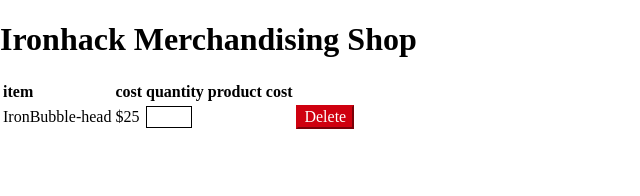
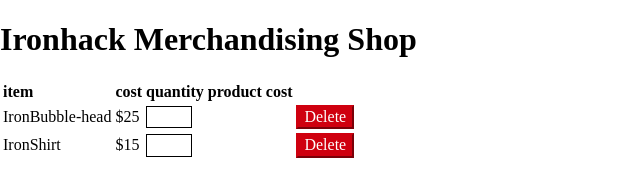
Before and after one commit to ironhack-labs/lab-dom-ironhack-cart, a plain HTML site: page starter-code/index.html in a window 1280 px wide. Shown: the whole page, without its empty margins (0-640 px from the left). Drawn offline with nearby package versions, Linux system fonts and the light colour scheme.

Commit message:
agregar segunda fila

```diff
--- a/starter-code/index.html
+++ b/starter-code/index.html
@@ -10,7 +10,7 @@
   <script type="text/javascript" src="./js/index.js"></script>
   <title>Ironhack cart</title>
   <h1>Ironhack Merchandising Shop</h1>
-  <table>
+  <table id="someTable">
     <tr>
       <th>item</th>
       <th>cost</th>
@@ -22,16 +22,16 @@
       <td>$25</td>
       <td><input type="text" id="qty1" onchange="updatePriceByProduct(25,1)" value=""></td>
       <td id="productCost1"></td>
-      <td><button class="btn-delete ">Delete</button></td>
+      <td><button class="btn-delete" onclick="deleteItem(1)">Delete</button></td>
     </tr>
-    <!-- <tr>
+    <tr>
       <td>IronShirt</td>
       <td>$15</td>
-      <td><input type="text "></td>
-      <td></td>
-      <td><button class="btn-delete ">Delete</button></td>
+      <td><input type="text" id="qty2" onchange="updatePriceByProduct(15,2)" value=""></td>
+      <td id="productCost2"></td>
+      <td><button class="btn-delete" onclick="deleteItem(2)">Delete</button></td>
     </tr>
-    <tr>
+    <!--     <tr>
       <td>IronCup</td>
       <td>$10</td>
       <td><input type="text "></td>
--- a/starter-code/js/index.js
+++ b/starter-code/js/index.js
@@ -1,4 +1,6 @@
-function deleteItem(e) {}
+function deleteItem(index) {
+  document.getElementById("someTable").deleteRow(index);
+}
 
 function getPriceByProduct(itemNode) {
   let row = document.getElementsByTagName("tr")[itemNode];
@@ -12,7 +14,7 @@
   let quantity = document.getElementById(qtyidString).value;
   let productCost = quantity * productPrice;
   pcidString = "productCost" + index;
-  document.getElementById("productCost1").innerHTML = productCost;
+  document.getElementById(pcidString).innerHTML = "$" + productCost;
 }
 
 function getTotalPrice() {}
```
